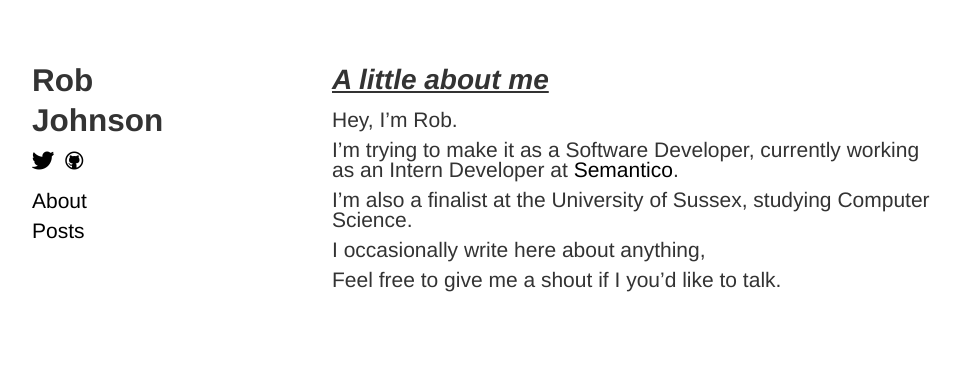
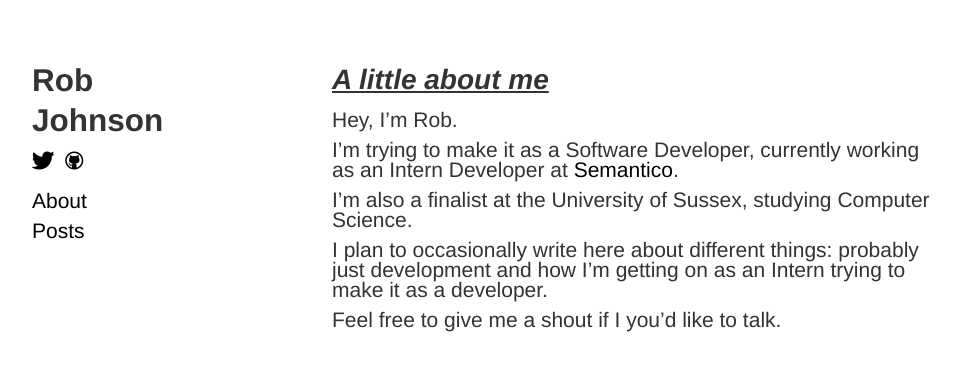
Before and after one commit to Rob-Johnson/rob-johnson.me, a Jekyll site: the page built from index.md, in a window 1280 px wide. Shown: the top 371 px of the page, without its empty margins (23-983 px from the left). Built offline with Jekyll 4.4.1, drawn with Linux system fonts in a browser that asks for light colours; Markdown is read by kramdown in place of the engine named in the settings.

Commit message:
correct title in archive, finish off sentence in index.md (woops)

```diff
--- a/archive.html
+++ b/archive.html
@@ -1,6 +1,6 @@
 ---
 layout: post
-title: Rob Johnson
+title: Archive
 ---
 
 <div class="archive">
--- a/index.md
+++ b/index.md
@@ -8,6 +8,6 @@ I'm trying to make it as a Software Developer, currently working as an Intern De
 
 I'm also a finalist at the University of Sussex, studying Computer Science.
 
-I occasionally write here about anything,
+I plan to occasionally write here about different things: probably just development and how I'm getting on as an Intern trying to make it as a developer.
 
 Feel free to give me a shout if I you'd like to talk.
```
